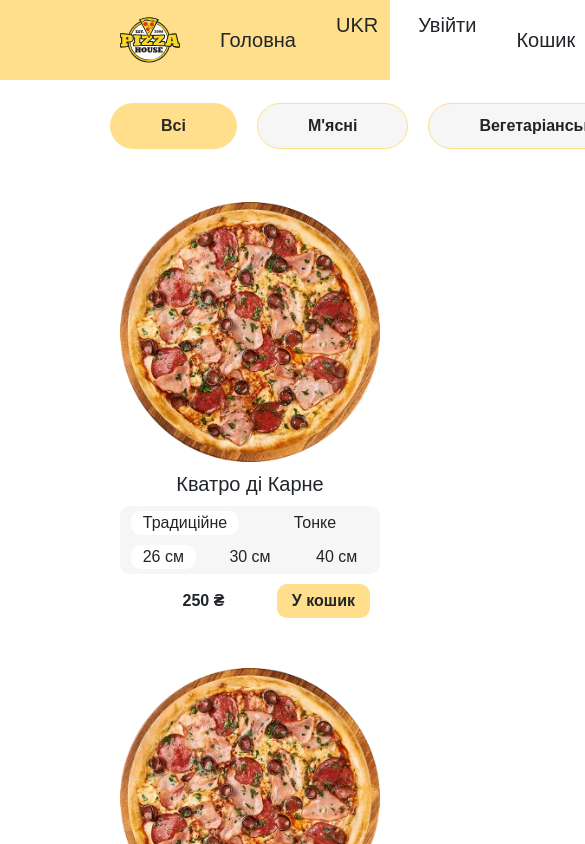
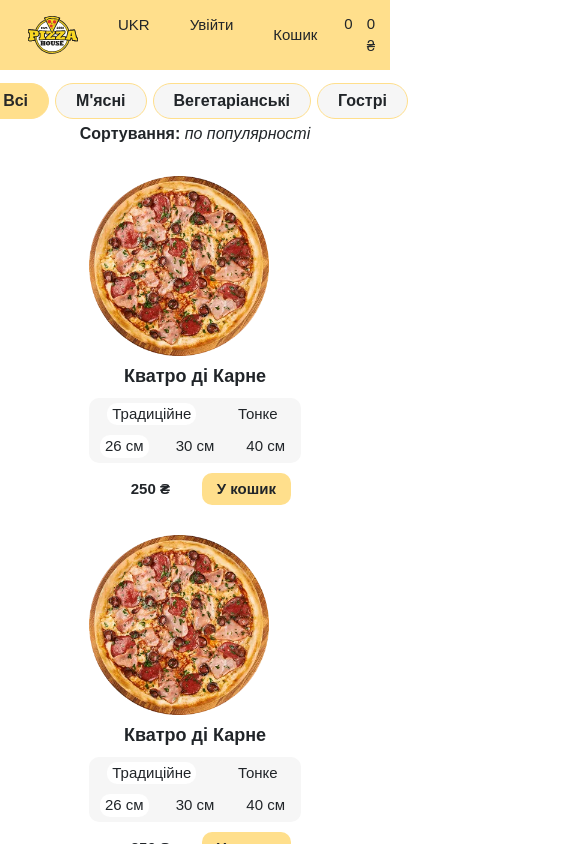
Before and after one commit to Lerika07/pizza_project, a React (Create React App) app: page / in a window 390 px wide. Shown: the top 844 px of the page, 585 px wide, since content can reach past the window. Built offline with nearby package versions, Linux system fonts and the light colour scheme; a web font is replaced by a local one.

Commit message:
add adaptive

```diff
--- a/src/components/app/App.jsx
+++ b/src/components/app/App.jsx
@@ -9,12 +9,12 @@ function App() {
       <Header />
 
       <main className="content">
-        <div className="content-top">
-          <div className="container">
-            <Categories />
-            <Sort />
-          </div>
+        {/* <div className="content-top"> */}
+        <div className="container content-top">
+          <Categories />
+          <Sort />
         </div>
+        {/* </div> */}
         <Pizza />
       </main>
       <footer className="footer"></footer>
--- a/src/components/categories/categories.scss
+++ b/src/components/categories/categories.scss
@@ -3,6 +3,7 @@
 .categories {
     ul {
         display: flex;
+
         li {
             background-color: $grey;
             padding: 10px 50px;
@@ -14,6 +15,10 @@
             &:hover {
                 background-color: $orange;
             }
+            @media (max-width: 1200px) {
+                padding: 5px 20px;
+                margin: 3px;
+            }
         }
     }
     .active {
--- a/src/components/header/Header.jsx
+++ b/src/components/header/Header.jsx
@@ -11,7 +11,7 @@ const Header = () => {
               <img src={logo} alt="logo" />
             </div>
           </a>
-          <a href="/">Головна</a>
+          <a className="header__main" href="/">Головна</a>
         </div>
         <div className="header__nav">
           <div>
--- a/src/components/header/header.scss
+++ b/src/components/header/header.scss
@@ -4,19 +4,31 @@
     p,
     a {
         padding: 0 20px;
-        font-size: 20px;
+        font-size: 18px;
+        @media (max-width: 1200px) {
+            font-size: 15px;
+        }
     }
 
     &__logo {
         img {
             width: 60px;
             height: 60px;
+            @media (max-width: 1200px) {
+                width: 50px;
+                height: 50px;
+            }
         }
         display: flex;
         align-items: center;
     }
     &__nav {
         display: flex;
+    }
+    &__main {
+        @media (max-width: 770px) {
+            display: none;
+        }
     }
     &__cart {
         display: flex;
--- a/src/components/pizza-block/pizza.scss
+++ b/src/components/pizza-block/pizza.scss
@@ -3,27 +3,46 @@
     // display: flex;
     flex-wrap: wrap;
     // align-items: center;
-    // justify-content: space-between;
+
     // padding: 10px;
+    @media (max-width: 770px) {
+        display: flex;
+        flex-direction: row;
+    }
 }
 
 .pizza {
     margin: 20px;
+    @media (max-width: 1000px) {
+        margin: 10px;
+    }
+
     &__img {
         width: 260px;
         height: 260px;
+        @media (max-width: 1200px) {
+            width: 180px;
+            height: 180px;
+        }
     }
     &__title {
         display: flex;
         align-items: center;
         justify-content: center;
-        font-weight: 400;
+        font-weight: bold;
         font-size: 20px;
         padding: 10px;
+        @media (max-width: 1200px) {
+            font-size: 18px;
+        }
     }
     &__about {
         background-color: $grey;
         border-radius: 10px;
+        @media (max-width: 770px) {
+            display: flex;
+            flex-direction: column;
+        }
     }
     ul {
         display: flex;
@@ -33,7 +52,7 @@
         li {
             display: flex;
             justify-content: center;
-            width: 50%;
+
             padding: 0 5px;
             cursor: pointer;
             border-radius: 10px;
@@ -62,4 +81,7 @@
         cursor: pointer;
         justify-content: center;
     }
+    @media (max-width: 1200px) {
+        font-size: 15px;
+    }
 }
--- a/src/components/sort/Sort.jsx
+++ b/src/components/sort/Sort.jsx
@@ -8,3 +8,8 @@ const Sort = () => {
   );
 };
 export default Sort;
+// @media (max-width: 770px) {
+//     padding: 10px 0px;
+//     display: flex;
+//     flex-direction: column;
+// }
--- a/src/style/style.scss
+++ b/src/style/style.scss
@@ -54,16 +54,35 @@ button {
 }
 
 .container {
-    width: 100%;
     display: flex;
     justify-content: space-between;
     align-items: center;
     padding: 10px 100px;
+    @media (max-width: 1000px) {
+        padding: 10px 30px;
+    }
+    @media (max-width: 490px) {
+        display: flex;
+        justify-content: center;
+    }
 }
+.content-top {
+    @media (max-width: 770px) {
+        display: flex;
+        flex-direction: column;
+    }
+}
+
 .app {
-    width: 100%;
-    height: 100%;
-    margin: 0 auto;
+    // width: 100%;
+    // height: 100%;
+    // margin: 0 auto;
+    // border-radius: 10px;
+    // max-width: 1400px;
+    // width: calc(100vw - 100px);
+    // height: 100%;
+    // background-color: #fff;
+    // margin: 0 auto;
     // border-radius: 10px;
     // max-width: 1400px;
 }
```
